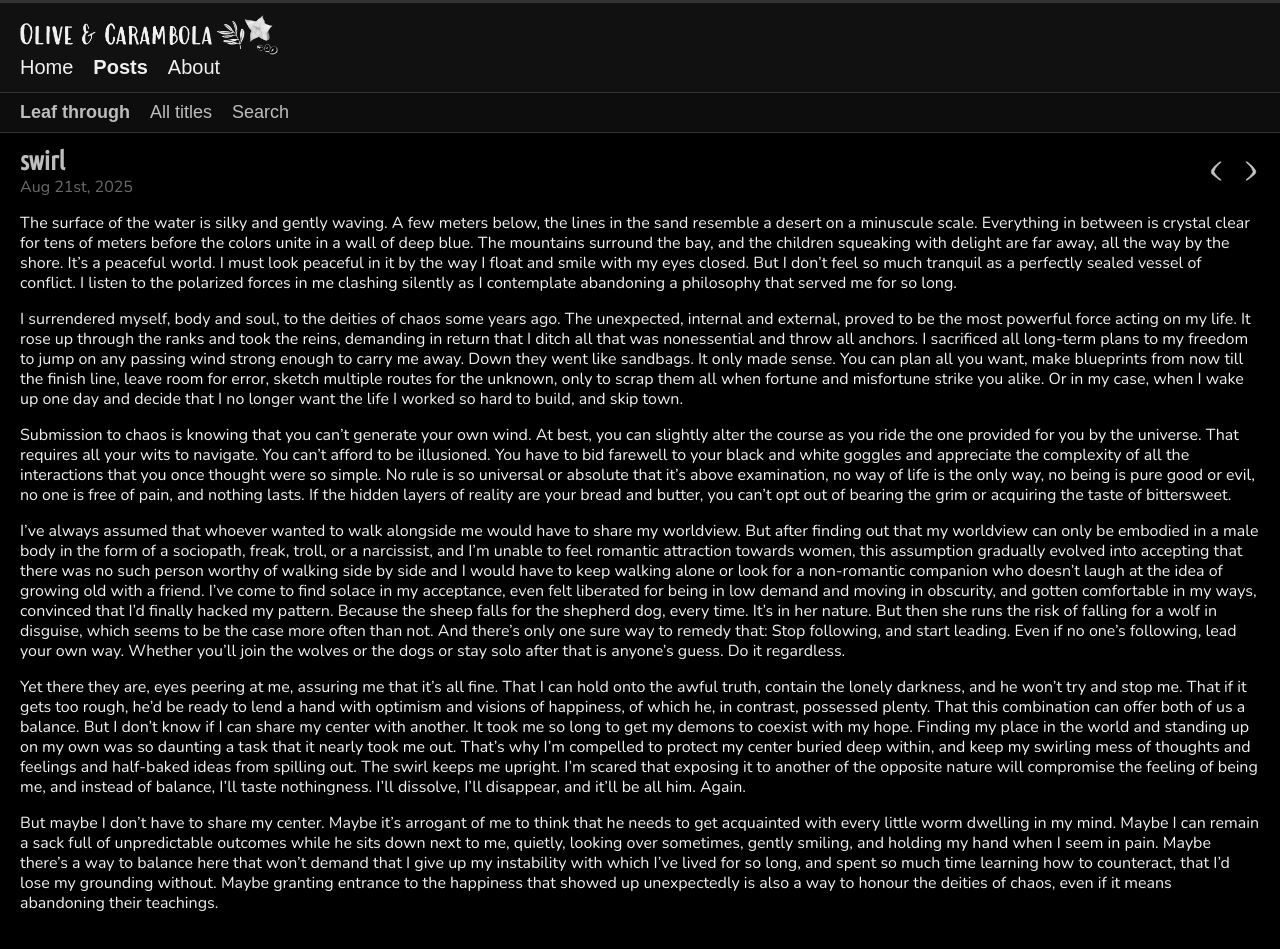
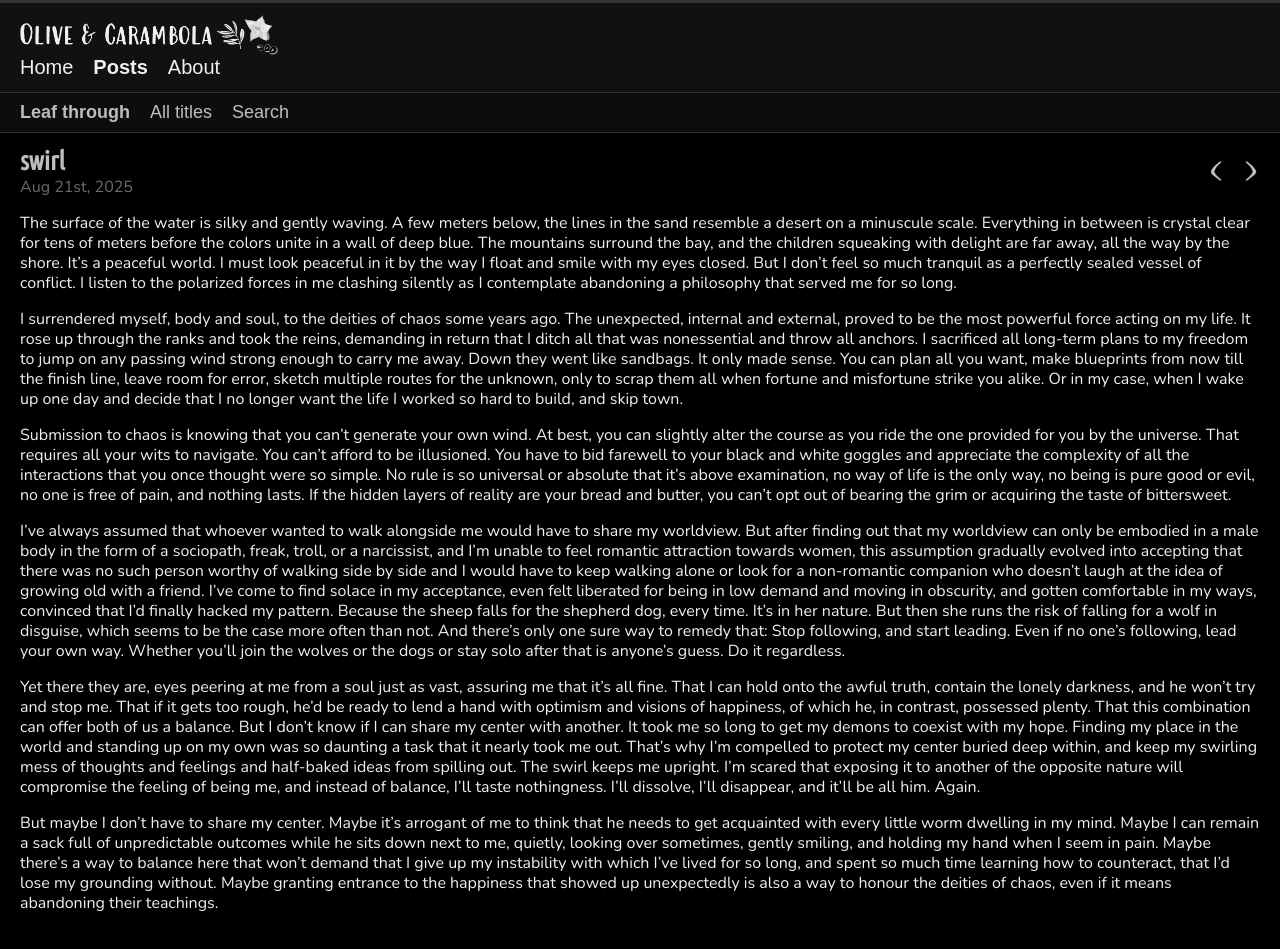
Before and after one commit to olivecarambola/logbook, a Jekyll site: the page built from _posts/2025-08-21-swirl.md, in a window 1280 px wide. Built offline with Jekyll 4.4.1, drawn with Linux system fonts in a browser that asks for light colours; some web fonts are replaced.

Commit message:
Update 2025-08-21-swirl.md

```diff
--- a/_posts/2025-08-21-swirl.md
+++ b/_posts/2025-08-21-swirl.md
@@ -20,6 +20,6 @@ Submission to chaos is knowing that you can't generate your own wind. At best, y
 
 I've always assumed that whoever wanted to walk alongside me would have to share my worldview. But after finding out that my worldview can only be embodied in a male body in the form of a sociopath, freak, troll, or a narcissist, and I'm unable to feel romantic attraction towards women, this assumption gradually evolved into accepting that there was no such person worthy of walking side by side and I would have to keep walking alone or look for a non-romantic companion who doesn't laugh at the idea of growing old with a friend. I've come to find solace in my acceptance, even felt liberated for being in low demand and moving in obscurity, and gotten comfortable in my ways, convinced that I'd finally hacked my pattern. Because the sheep falls for the shepherd dog, every time. It's in her nature. But then she runs the risk of falling for a wolf in disguise, which seems to be the case more often than not. And there's only one sure way to remedy that: Stop following, and start leading. Even if no one's following, lead your own way. Whether you'll join the wolves or the dogs or stay solo after that is anyone's guess. Do it regardless.
 
-Yet there they are, eyes peering at me, assuring me that it's all fine. That I can hold onto the awful truth, contain the lonely darkness, and he won't try and stop me. That if it gets too rough, he'd be ready to lend a hand with optimism and visions of happiness, of which he, in contrast, possessed plenty. That this combination can offer both of us a balance. But I don't know if I can share my center with another. It took me so long to get my demons to coexist with my hope. Finding my place in the world and standing up on my own was so daunting a task that it nearly took me out. That's why I'm compelled to protect my center buried deep within, and keep my swirling mess of thoughts and feelings and half-baked ideas from spilling out. The swirl keeps me upright. I'm scared that exposing it to another of the opposite nature will compromise the feeling of being me, and instead of balance, I'll taste nothingness. I'll dissolve, I'll disappear, and it'll be all him. Again.
+Yet there they are, eyes peering at me from a soul just as vast, assuring me that it's all fine. That I can hold onto the awful truth, contain the lonely darkness, and he won't try and stop me. That if it gets too rough, he'd be ready to lend a hand with optimism and visions of happiness, of which he, in contrast, possessed plenty. That this combination can offer both of us a balance. But I don't know if I can share my center with another. It took me so long to get my demons to coexist with my hope. Finding my place in the world and standing up on my own was so daunting a task that it nearly took me out. That's why I'm compelled to protect my center buried deep within, and keep my swirling mess of thoughts and feelings and half-baked ideas from spilling out. The swirl keeps me upright. I'm scared that exposing it to another of the opposite nature will compromise the feeling of being me, and instead of balance, I'll taste nothingness. I'll dissolve, I'll disappear, and it'll be all him. Again.
 
 But maybe I don't have to share my center. Maybe it's arrogant of me to think that he needs to get acquainted with every little worm dwelling in my mind. Maybe I can remain a sack full of unpredictable outcomes while he sits down next to me, quietly, looking over sometimes, gently smiling, and holding my hand when I seem in pain. Maybe there's a way to balance here that won't demand that I give up my instability with which I've lived for so long, and spent so much time learning how to counteract, that I'd lose my grounding without. Maybe granting entrance to the happiness that showed up unexpectedly is also a way to honour the deities of chaos, even if it means abandoning their teachings.
```
Also changed, not shown: other parts of _posts/2025-08-21-swirl.md (+1 -1 lines).
